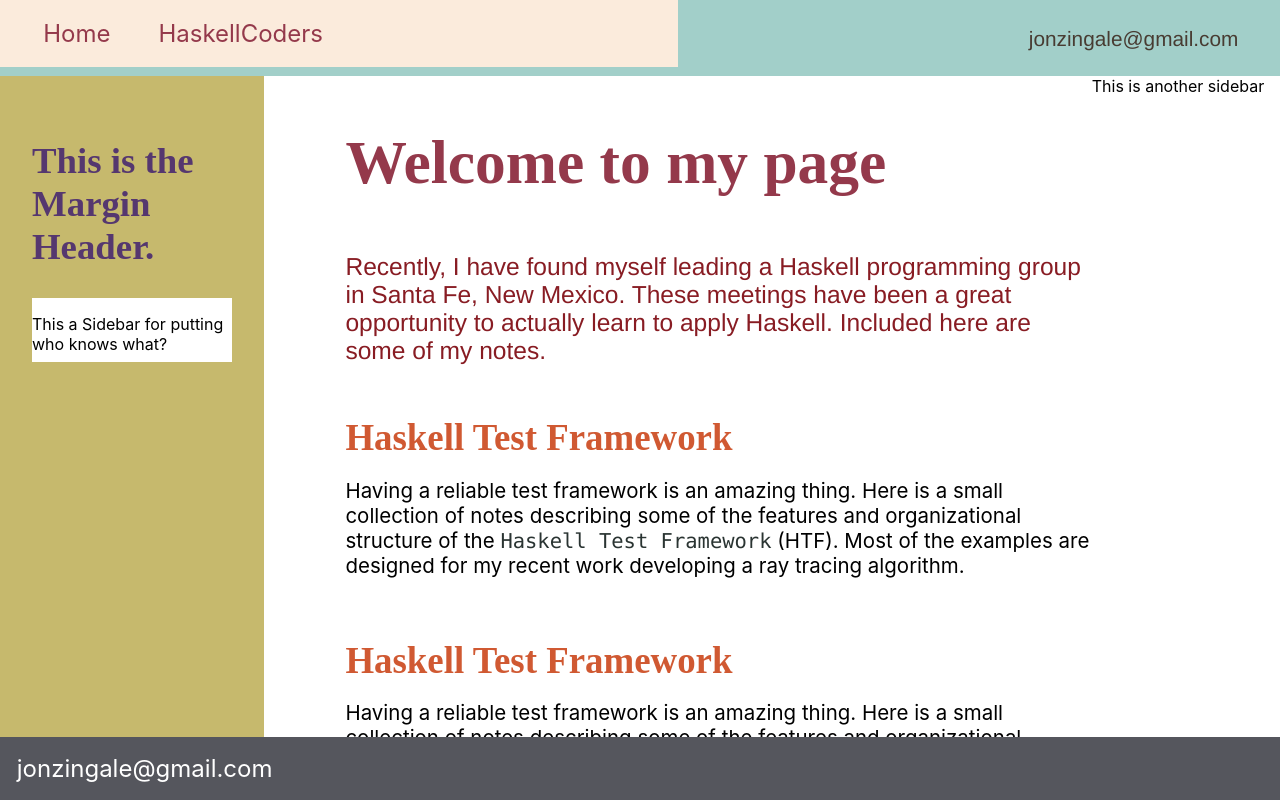
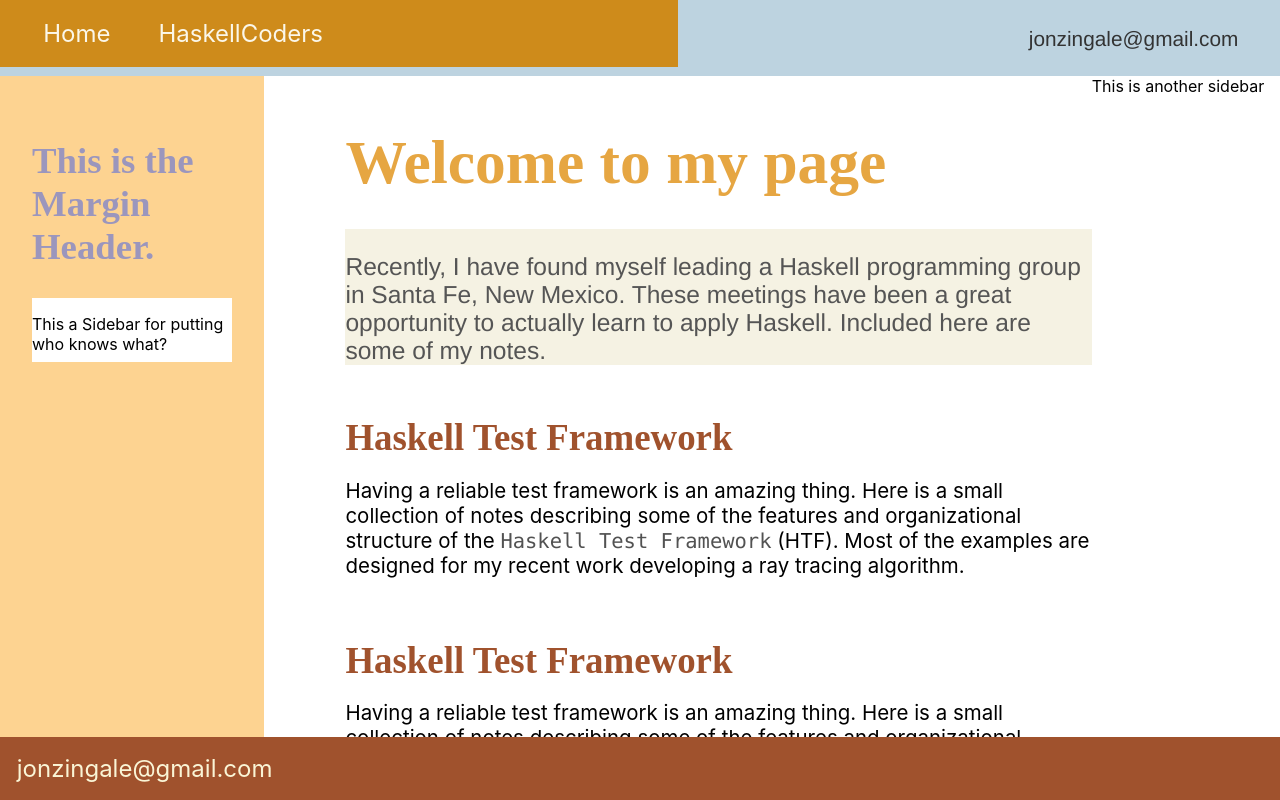
Before and after one commit to jonzingale/Website, a React (Create React App) app: page / in a window 1280 px wide. Shown: the top 800 px of the page. Built offline with nearby package versions, Linux system fonts and the light colour scheme; a web font is replaced by a local one.

Commit message:
updated theme

```diff
--- a/src/css/main.css
+++ b/src/css/main.css
@@ -3,7 +3,7 @@
 /*@import 'themes/yoshimi-theme.css';*/
 /*@import 'themes/mucha-theme.css';*/
 /*@import 'themes/prayer-theme.css';*/
-@import 'themes/job-theme.css';
+/*@import 'themes/job-theme.css';*/
 
 /*@import 'themes/cycles-perfecta-theme.css';*/
 /*@import 'themes/cigarrillos-theme.css';*/
@@ -146,14 +146,14 @@ footer {
 
 .sidebar-content {
   font-family: helvetica;
-  background-color: var(--global-color-card-background);
+  background-color: var(--global-color-sidebar-content-background);
+  color: var(--global-color-sidebar-text);
   padding: 1em;
 }
 
 .sidebar-left {
   padding: 2em;
   grid-area: sidebarLeft;
-  color: var(--global-color-sidebar-text);
   background-color: var(--global-color-sidebar-background);
 }
 
--- a/src/css/themes/job-theme.css
+++ b/src/css/themes/job-theme.css
@@ -19,7 +19,8 @@
 
   /* undefined, inherited from main.css */
   /*--global-color-card-background: #ecc1bc;*/
-  /*--global-color-sidebar-text: #3cbb8e;*/
+  --global-color-sidebar-text: #2a3432;
+  --global-color-sidebar-content-background: #fbebdc;
   --global-color-h1: #55376f;
   --global-color-code: #2a3432;
   --global-color-nav-background : #fbebdc;
--- a/src/css/themes/main-theme.css
+++ b/src/css/themes/main-theme.css
@@ -1,26 +1,24 @@
 :root {
-  /*from goldenrod theme*/
   --global-color-header-background: #bdd3e0; /*cool grey 60%*/
   --global-color-header-text: #333; /*cool grey 60%*/
 
-  --global-color-title: #e6a642; /*goldenrod*/
-
-  --global-color-sidebar-background: #fdd391; /*goldenrod*/
-
-/* from rounder-theme */
   --global-color-nav-background: #ce8b1b; /*strong Sandbar Brown*/
   --global-color-nav-text: #fbf7e9; /*light Cinnamon Toast*/
+
+  --global-color-title: #e6a642; /*goldenrod*/
   --global-color-h1: #9b96bd; /*strong periwinkle*/
-
-  --global-color-footer-background: #a0522d; /*rust*/
-  --global-color-footer-text: #faf5d6; /*eggshell*/
 
   --global-color-code: #525252; /* middle grey */
   --global-color-content-link: #a0522d; /* Rust */
-
-/* rando */
   --global-color-card-background: #ffffff; /* white */
 
   --global-color-intro-text: #555; /*cool grey 60%*/
   --global-color-intro-background: #f5f2e3; /*brick white*/
+
+  --global-color-sidebar-background: #fdd391; /*goldenrod*/
+  --global-color-sidebar-text: #2a3432;
+  --global-color-sidebar-content-background: #fbebdc;
+
+  --global-color-footer-background: #a0522d; /*rust*/
+  --global-color-footer-text: #faf5d6; /*eggshell*/
 }
```
